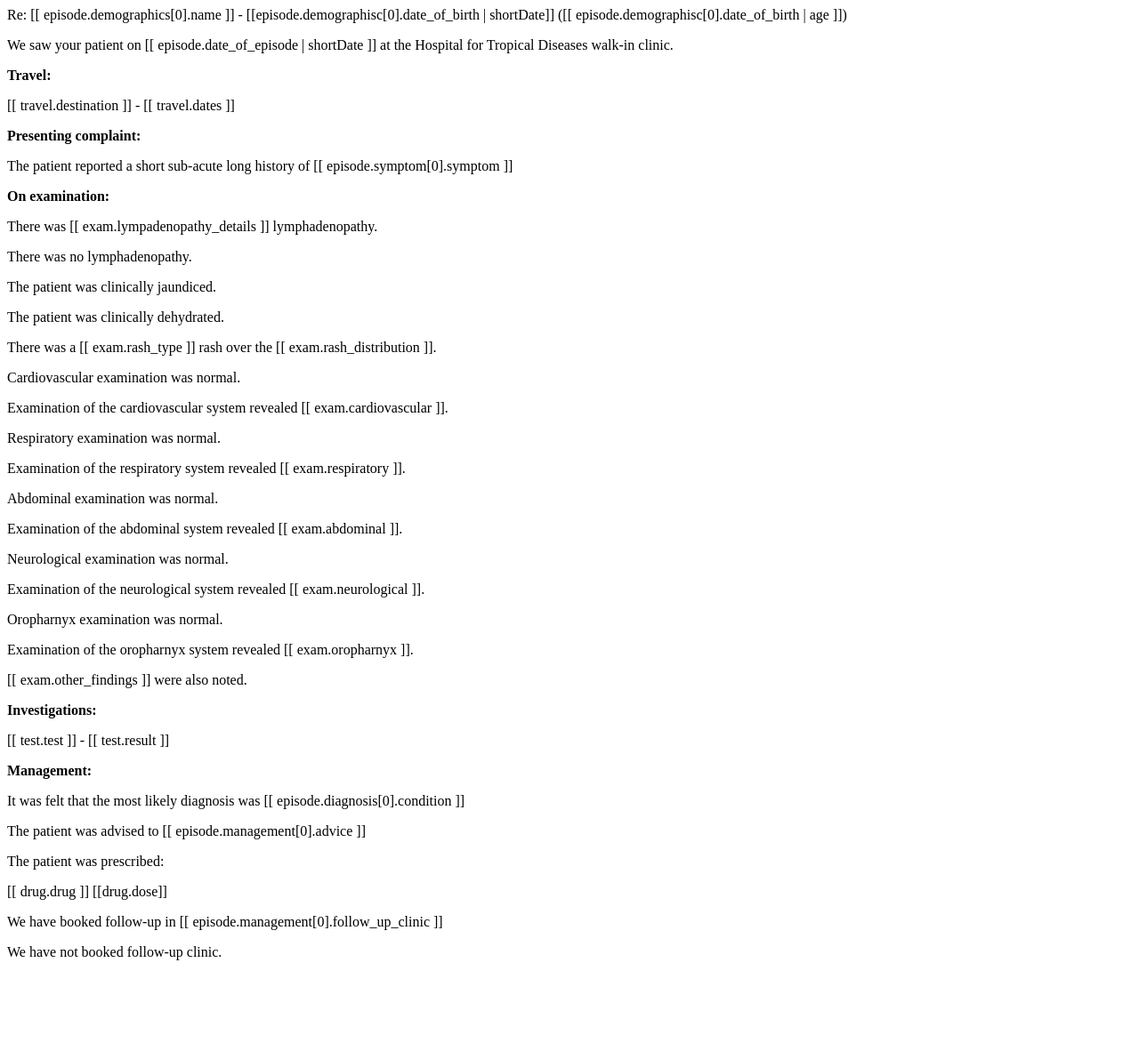
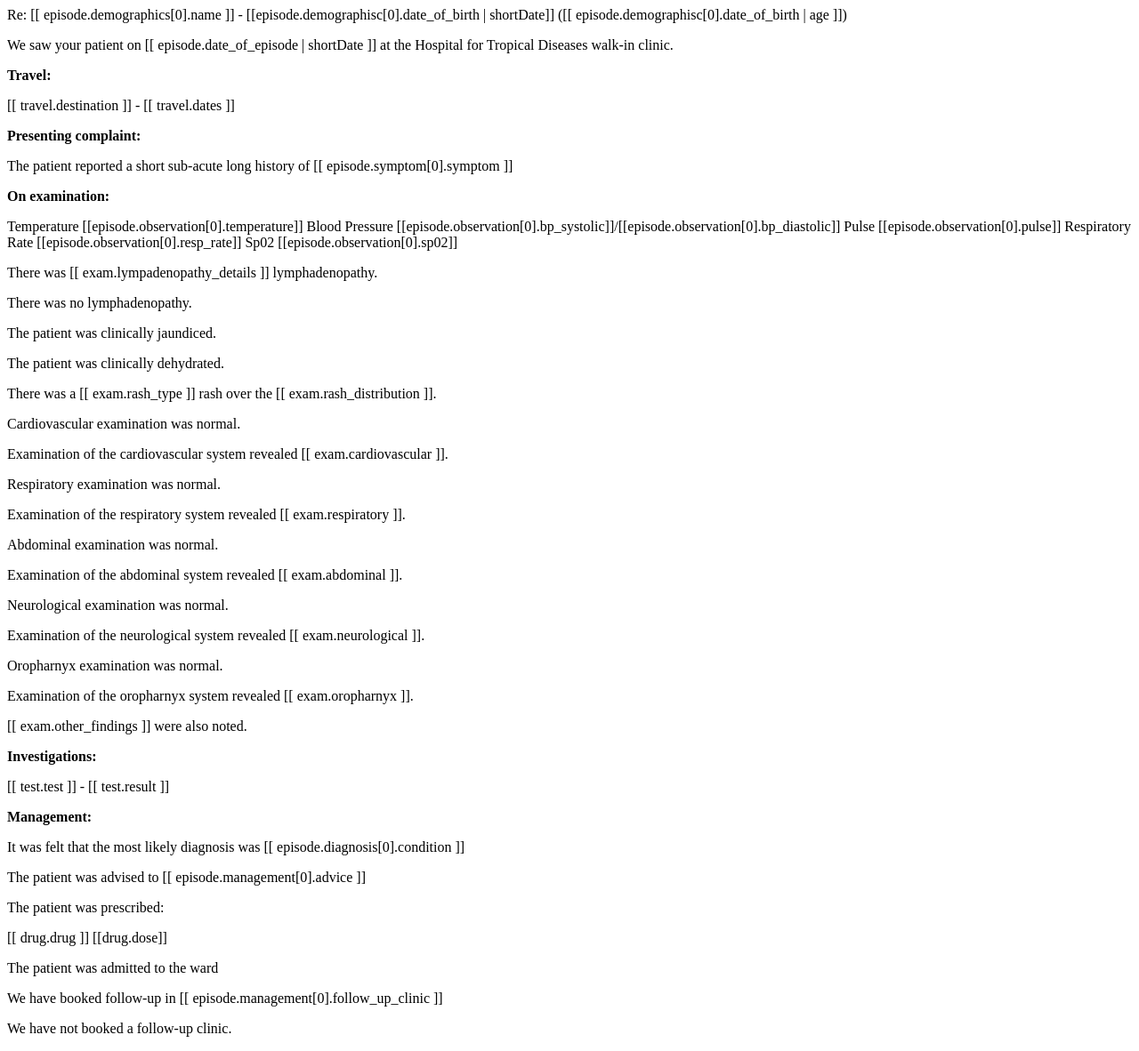
Before and after one commit to openhealthcare/opal-walk-in, a Django app: template walkin/templates/walkin_discharge_letter.html in a window 1280 px wide. Shown: the whole page at 89% size. Before the commit the page ends 1080 px from the top, so only its background shows below. Run offline with Django 3.2, Linux system fonts and the light colour scheme; the template is opened without the code that fills it, so the values that code supplies are empty.

Commit message:
Update discharge letter as per requests in openhealthcae/elcid#537

```diff
--- a/walkin/templates/walkin_discharge_letter.html
+++ b/walkin/templates/walkin_discharge_letter.html
@@ -25,6 +25,13 @@
 </p>
 </p>
  <b>On examination:</b>
+</p>
+<p>
+  Temperature [[episode.observation[0].temperature]]
+  Blood Pressure [[episode.observation[0].bp_systolic]]/[[episode.observation[0].bp_diastolic]]
+  Pulse [[episode.observation[0].pulse]]
+  Respiratory Rate [[episode.observation[0].resp_rate]]
+  Sp02 [[episode.observation[0].sp02]]
 </p>
 <div ng-repeat="exam in episode.clinical_findings">
   <p ng-show="exam.lympadenopathy == 'yes'">
@@ -96,9 +103,12 @@
     [[ drug.drug ]] [[drug.dose]]
   </p>
 </div>
-<p ng-show="episode.management[0].follow_up_clinic">
+<p ng-show="episode.management[0].follow_up == 'Admitted to Ward'">
+  The patient was admitted to the ward
+</p>
+<p ng-show="episode.management[0].follow_up.indexOf('Follow-Up in clinic') != -1 ">
   We have booked follow-up in [[ episode.management[0].follow_up_clinic ]]
 </p>
-<p ng-hide="episode.management[0].follow_up_clinic">
-  We have not booked follow-up clinic.
+<p ng-show="episode.management[0].follow_up.indexOf('No Follow-up') != -1 ">
+  We have not booked a follow-up clinic.
 </p>
```
